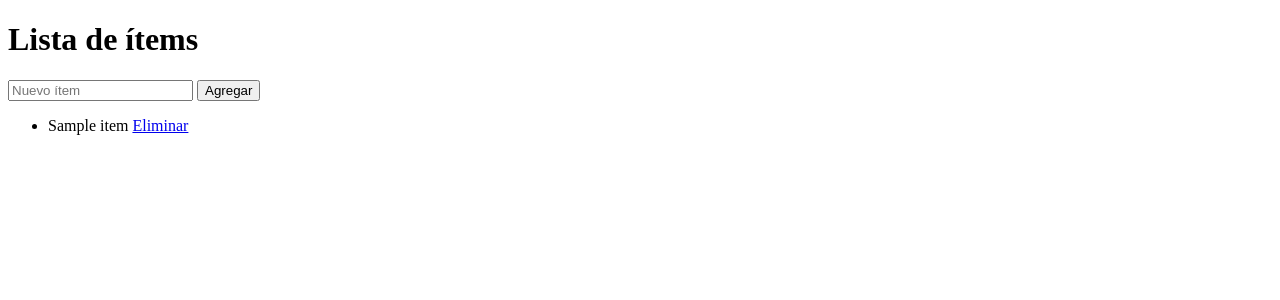
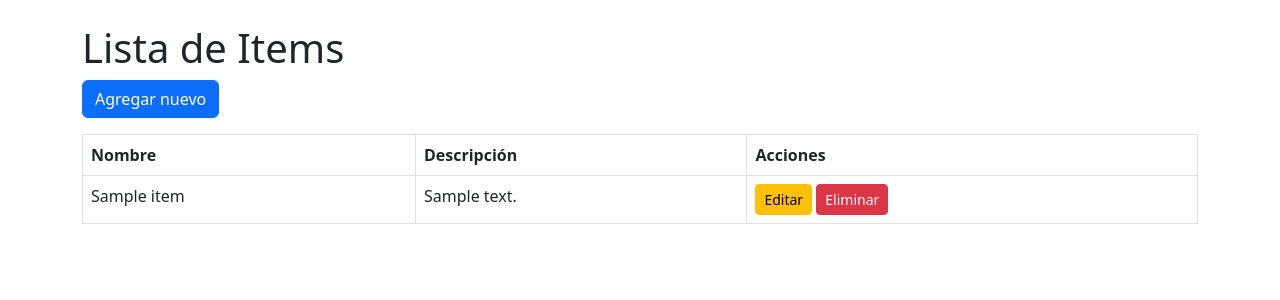
Before and after one commit to jimmyegc/python-web-example, a Flask app: page / in a window 1280 px wide. Shown: the top 300 px of the page. Run offline with Flask 3, Linux system fonts and the light colour scheme; a database or web service that is not in the repository returns one stand-in record (values such as "Sample title").

Commit message:
07312025 final

```diff
--- a/app.py
+++ b/app.py
@@ -1,5 +1,6 @@
-from flask import Flask, render_template, request, redirect
+from flask import Flask, render_template, request, redirect, url_for
 from pymongo import MongoClient
+from bson.objectid import ObjectId
 from dotenv import load_dotenv
 import os
 
@@ -7,7 +8,6 @@ load_dotenv()
 
 app = Flask(__name__)
 
-# Cargar URI desde el entorno
 MONGO_URI = os.getenv("MONGO_URI")
 client = MongoClient(MONGO_URI)
 db = client["crud_db"]
@@ -15,21 +15,33 @@ collection = db["items"]
 
 @app.route('/')
 def index():
-    items = collection.find()
+    items = list(collection.find())
     return render_template('index.html', items=items)
 
-@app.route('/add', methods=['POST'])
-def add():
-    name = request.form.get('name')
-    if name:
-        collection.insert_one({"name": name})
-    return redirect('/')
+@app.route('/add', methods=['GET', 'POST'])
+def add_item():
+    if request.method == 'POST':
+        nombre = request.form['nombre']
+        descripcion = request.form['descripcion']
+        collection.insert_one({'nombre': nombre, 'descripcion': descripcion})
+        return redirect(url_for('index'))
+    return render_template('form.html')
 
-@app.route('/delete/<item_id>')
-def delete(item_id):
-    from bson.objectid import ObjectId
-    collection.delete_one({"_id": ObjectId(item_id)})
-    return redirect('/')
+@app.route('/edit/<id>', methods=['GET', 'POST'])
+def edit_item(id):
+    item = collection.find_one({'_id': ObjectId(id)})
+    if request.method == 'POST':
+        nombre = request.form['nombre']
+        descripcion = request.form['descripcion']
+        collection.update_one({'_id': ObjectId(id)}, {'$set': {'nombre': nombre, 'descripcion': descripcion}})
+        return redirect(url_for('index'))
+    return render_template('form.html', item=item)
+
+@app.route('/delete/<id>')
+def delete_item(id):
+    collection.delete_one({'_id': ObjectId(id)})
+    return redirect(url_for('index'))
 
 if __name__ == '__main__':
-    app.run(debug=True)
+    port = int(os.environ.get("PORT", 5000))
+    app.run(debug=True, host='0.0.0.0', port=port)
--- a/templates/index.html
+++ b/templates/index.html
@@ -1,35 +1,46 @@
-<!-- templates/index.html -->
-<!-- <!DOCTYPE html>
+<!DOCTYPE html>
 <html lang="es">
   <head>
     <meta charset="UTF-8" />
-    <title>Mi página web con Python</title>
+    <title>CRUD con Flask y MongoDB</title>
+    <link
+      href="https://cdn.jsdelivr.net/npm/bootstrap@5.3.0/dist/css/bootstrap.min.css"
+      rel="stylesheet"
+    />
   </head>
-  <body>
-    <h1>¡Hola desde Flask!</h1>
-    <p>Esta es una página web simple hecha con Python y Flask.</p>
+  <body class="container mt-4">
+    <h1>Lista de Items</h1>
+    <a href="{{ url_for('add_item') }}" class="btn btn-primary mb-3"
+      >Agregar nuevo</a
+    >
+    <table class="table table-bordered">
+      <thead>
+        <tr>
+          <th>Nombre</th>
+          <th>Descripción</th>
+          <th>Acciones</th>
+        </tr>
+      </thead>
+      <tbody>
+        {% for item in items %}
+        <tr>
+          <td>{{ item.nombre }}</td>
+          <td>{{ item.descripcion }}</td>
+          <td>
+            <a
+              href="{{ url_for('edit_item', id=item._id) }}"
+              class="btn btn-warning btn-sm"
+              >Editar</a
+            >
+            <a
+              href="{{ url_for('delete_item', id=item._id) }}"
+              class="btn btn-danger btn-sm"
+              >Eliminar</a
+            >
+          </td>
+        </tr>
+        {% endfor %}
+      </tbody>
+    </table>
   </body>
 </html>
- -->
-<!DOCTYPE html>
-<html lang="en">
-  <head>
-    <meta charset="UTF-8" />
-    <title>Flask MongoDB CRUD</title>
-  </head>
-  <body>
-    <h1>Lista de ítems</h1>
-    <form action="/add" method="post">
-      <input type="text" name="name" placeholder="Nuevo ítem" required />
-      <button type="submit">Agregar</button>
-    </form>
-    <ul>
-      {% for item in items %}
-      <li>
-        {{ item.name }}
-        <a href="/delete/{{ item._id }}">Eliminar</a>
-      </li>
-      {% endfor %}
-    </ul>
-  </body>
-</html>
```
Also changed, not shown: requirements.txt (+4 -4 lines), templates/form.html (+4 -4 lines), .render.yaml, 2 other files.
